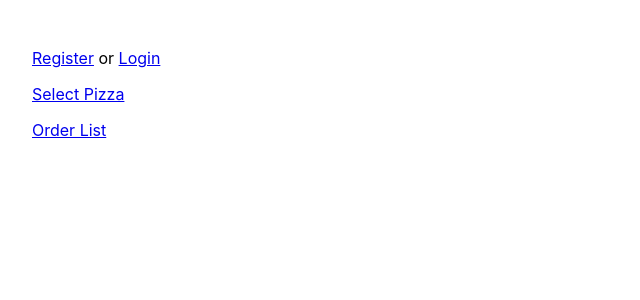
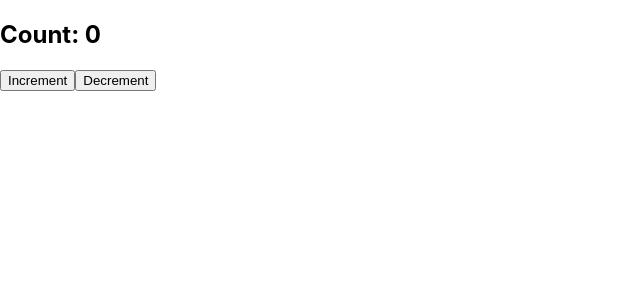
Before and after one commit to deny7ko/artem-pizza, a React (Create React App) app: page / in a window 1280 px wide. Shown: the top 300 px of the page, without its empty margins (0-640 px from the left). Built offline with nearby package versions, Linux system fonts and the light colour scheme.

Commit message:
Add counter redux-toolkit & logger

```diff
--- a/package.json
+++ b/package.json
@@ -3,6 +3,7 @@
   "version": "0.1.0",
   "private": true,
   "dependencies": {
+    "@reduxjs/toolkit": "^1.5.0",
     "@testing-library/jest-dom": "^5.11.4",
     "@testing-library/react": "^11.1.0",
     "@testing-library/user-event": "^12.2.2",
@@ -14,7 +15,9 @@
     "react-router-dom": "^5.2.0",
     "react-scripts": "4.0.0",
     "redux": "^4.0.5",
+    "redux-logger": "^3.0.6",
     "redux-thunk": "^2.3.0",
+    "redux-toolkit": "^1.1.2",
     "web-vitals": "^0.2.4"
   },
   "scripts": {
--- a/src/Counter/Counter.js
+++ b/src/Counter/Counter.js
@@ -9,7 +9,7 @@ const Counter = () => {
 
   return (
     <div>
-      <h2>Count: {counter}</h2>
+      <h2>Count: {counter.value}</h2>
       <button onClick={() => dispatch(increment())}>Increment</button>
       <button onClick={() => dispatch(decrement())}>Decrement</button>
     </div>
--- /dev/null
+++ b/src/Counter/store.js
@@ -0,0 +1,23 @@
+import { composeWithDevTools } from "redux-devtools-extension";
+import { configureStore } from "@reduxjs/toolkit";
+import logger from "redux-logger";
+
+const counterReducer = (state = { value: 0 }, action) => {
+  switch (action.type) {
+    case "increment":
+      return { value: state.value + 1 };
+    case "decrement":
+      return { value: state.value - 1 };
+    default:
+      return state;
+  }
+};
+
+const composeEnhancers = composeWithDevTools({
+  // Specify here name, actionsBlacklist, actionsCreators and other options
+});
+
+export const store = configureStore({
+  reducer: { counter: counterReducer },
+  middleware: (getDefaultMiddleware) => getDefaultMiddleware().concat(logger),
+});
--- a/src/index.js
+++ b/src/index.js
@@ -1,17 +1,19 @@
 import React from "react";
 import ReactDOM from "react-dom";
 import "./index.css";
-import App from "./App";
+// import App from "./App";
 import reportWebVitals from "./reportWebVitals";
 import { OrderProvider } from "./contexts/OrderContext";
-import { store } from "./store";
+// import { store } from "./store";
 import { Provider } from "react-redux";
+import Counter from "./Counter/Counter";
+import { store } from "./Counter/store";
 
 ReactDOM.render(
   <React.StrictMode>
     <Provider store={store}>
       <OrderProvider>
-        <App />
+        <Counter />
       </OrderProvider>
     </Provider>
   </React.StrictMode>,
```
Also changed, not shown: 1 other file (tests, documents, lock files or other folders).
